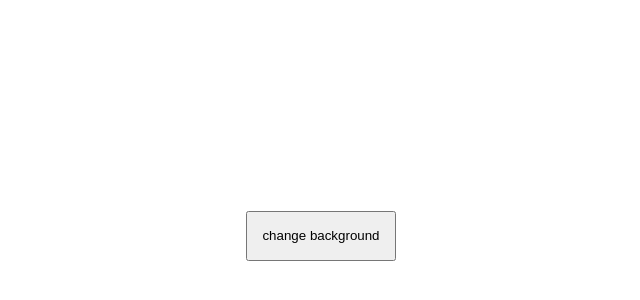
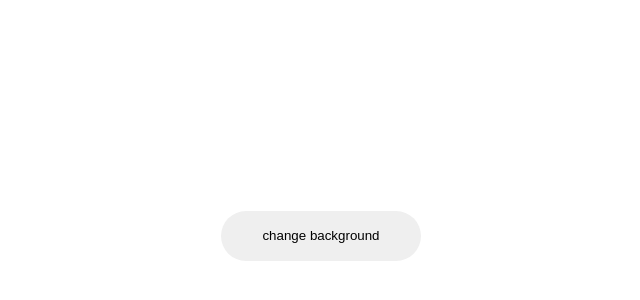
Before and after one commit to S07K/try-git, a plain HTML site: page index.html in a window 1280 px wide. Shown: the part 212-512 px from the top of the page, without its empty margins (319-959 px from the left). Drawn offline with Linux system fonts and the light colour scheme.

Commit message:
added more css for button.

```diff
--- a/style.css
+++ b/style.css
@@ -7,8 +7,10 @@ body{
     color: white;
 }
 input{
-    width: 150px;
+    width: 200px;
     height: 50px;
+    border: none;
+    border-radius: 50px;
 }
 input:hover{
     cursor: pointer;
```
